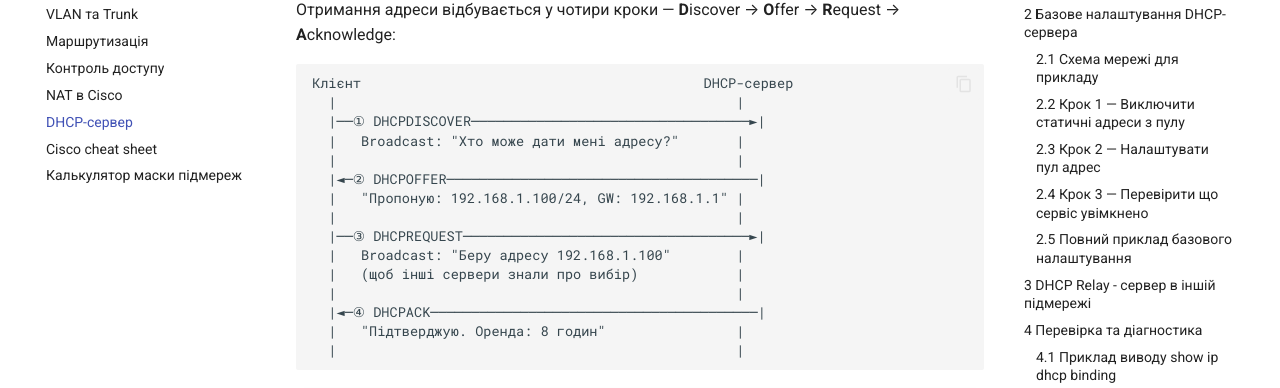
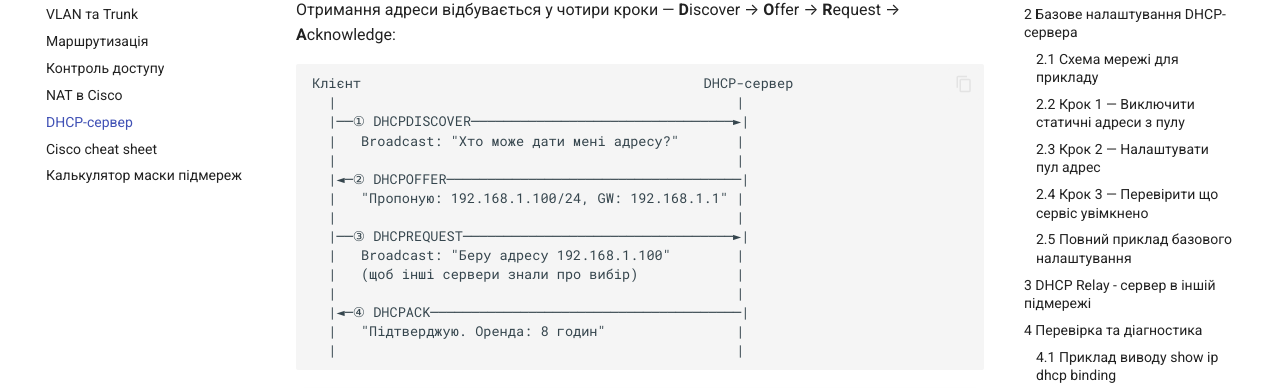
Before and after one commit to left769/21-docs, an MkDocs documentation site: the page built from docs/network-configs/dhcp.md, in a window 1280 px wide and 900 px high, scrolled down 657 px. Shown: the part 148-536 px from the top of the window. Built offline with MkDocs 1.6.1 and Material for MkDocs 9.7.7, drawn with Linux system fonts in a browser that asks for light colours.

````diff
--- a/docs/network-configs/dhcp.md
+++ b/docs/network-configs/dhcp.md
@@ -24,17 +24,17 @@
 ```
 Клієнт                                          DHCP-сервер
   |                                                 |
-  |──① DHCPDISCOVER──────────────────────────────────►|
+  |──① DHCPDISCOVER────────────────────────────────►|
   |   Broadcast: "Хто може дати мені адресу?"       |
   |                                                 |
-  |◄─② DHCPOFFER──────────────────────────────────────|
+  |◄─② DHCPOFFER────────────────────────────────────|
   |   "Пропоную: 192.168.1.100/24, GW: 192.168.1.1" |
   |                                                 |
-  |──③ DHCPREQUEST───────────────────────────────────►|
+  |──③ DHCPREQUEST─────────────────────────────────►|
   |   Broadcast: "Беру адресу 192.168.1.100"        |
   |   (щоб інші сервери знали про вибір)            |
   |                                                 |
-  |◄─④ DHCPACK────────────────────────────────────────|
+  |◄─④ DHCPACK──────────────────────────────────────|
   |   "Підтверджую. Оренда: 8 годин"                |
   |                                                 |
 ```
````
